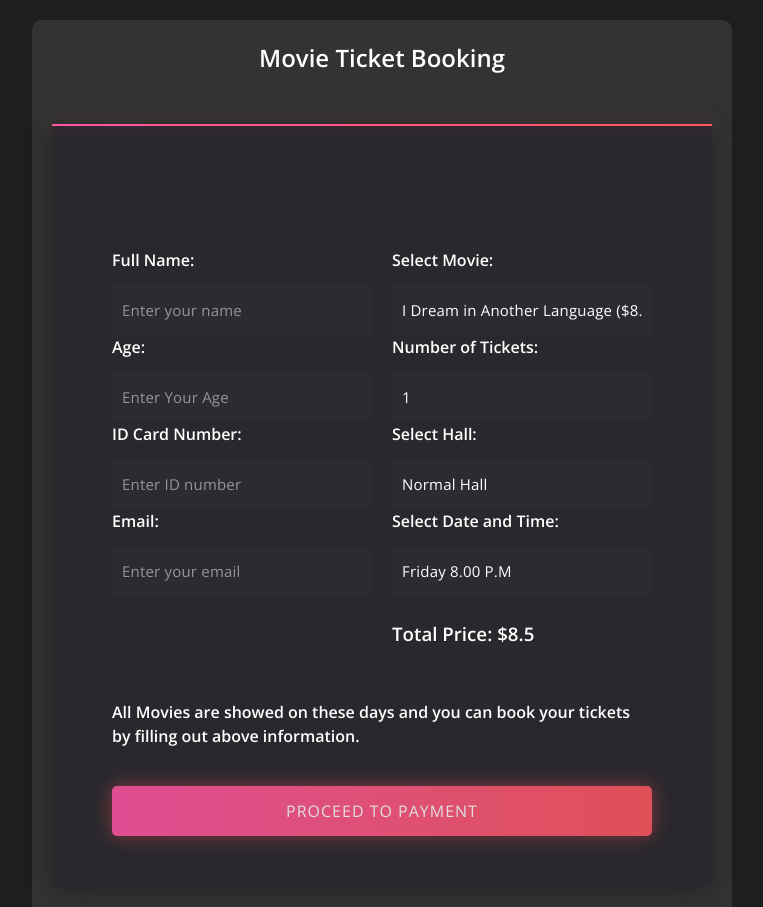
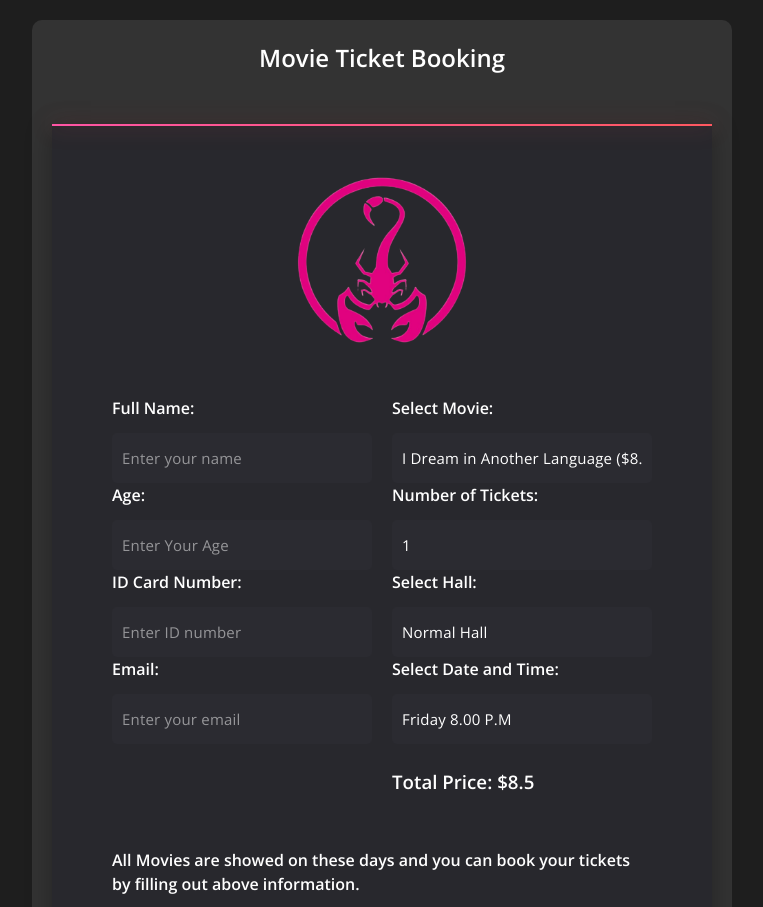
Before and after one commit to NavithaAken/Movie-Reservation, a plain HTML site: page payment.html in a window 1280 px wide. Shown: the top 907 px of the page, without its empty margins (258-1021 px from the left). Drawn offline with nearby package versions, Linux system fonts and the light colour scheme; some packages are replaced by stand-ins of ours; a script that the page names is missing.

Commit message:
last commit

```diff
--- a/payment.html
+++ b/payment.html
@@ -89,7 +89,7 @@
             <div class="sign__content">
                 <form action="#" class="sign__form">
                     <a href="index.html" class="sign__logo">
-                        <img src="img/images-removebg-preview.png" alt="">
+                        <img src="img/sign (2).png" alt="">
                     </a>
 
                     <!-- Grid Layout -->
```
Also changed, not shown: signup.html (+1 -1 lines), README.txt (added).
